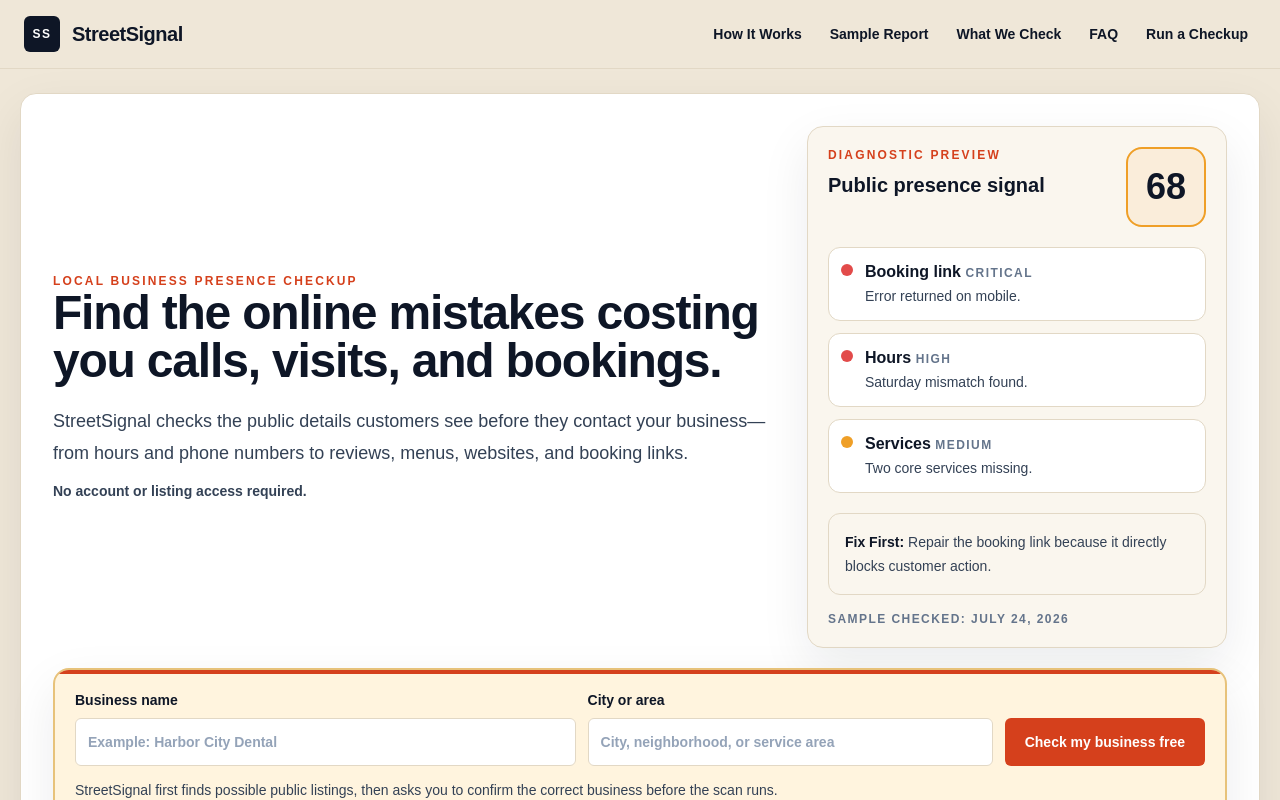
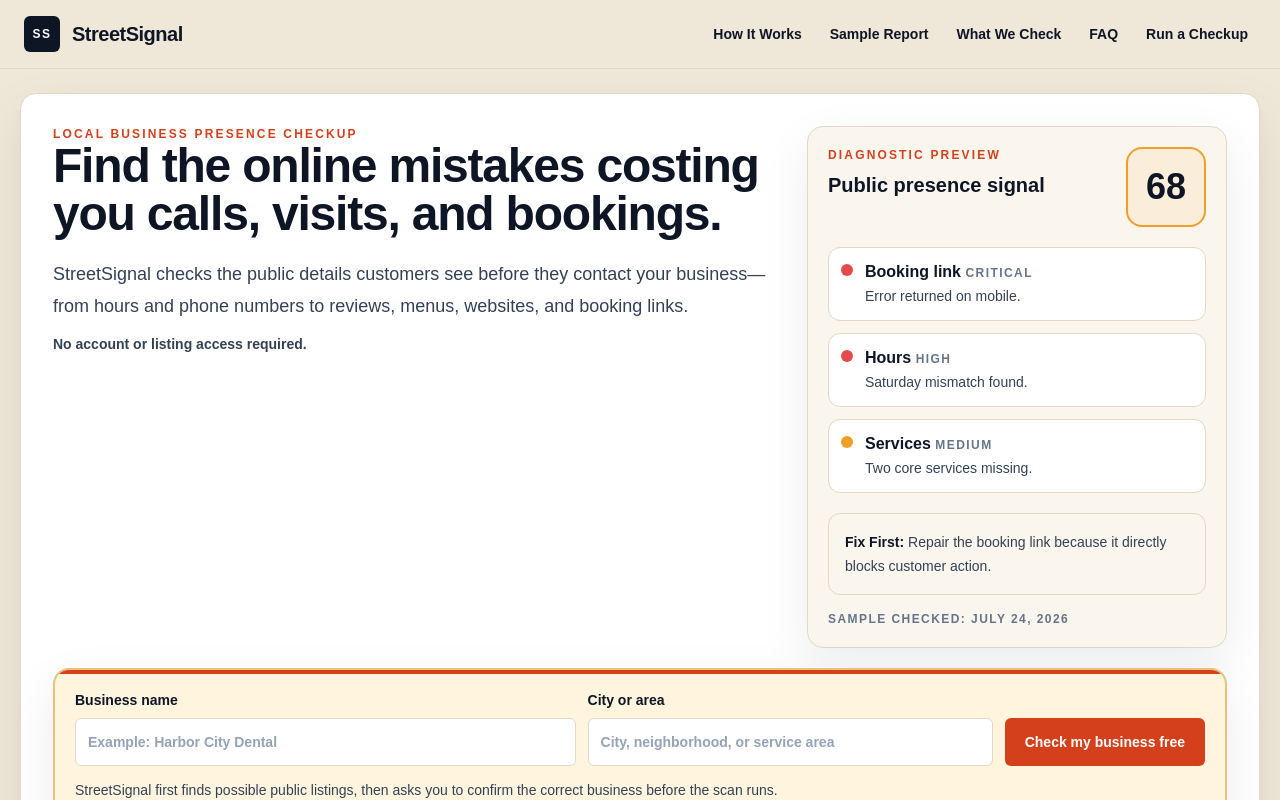
Before and after one commit to glassonglassharley/Business-Scope, a Next.js app: page / in a window 1280 px wide. Shown: the top 800 px of the page. Built offline with nearby package versions, Linux system fonts and the light colour scheme.

Commit message:
Tighten homepage hero spacing

```diff
--- a/src/app/globals.css
+++ b/src/app/globals.css
@@ -95,7 +95,7 @@
   }
 
   .hero-copy {
-    @apply min-w-0 self-center;
+    @apply min-w-0 self-start;
   }
 
   .hero-copy h1,
```
